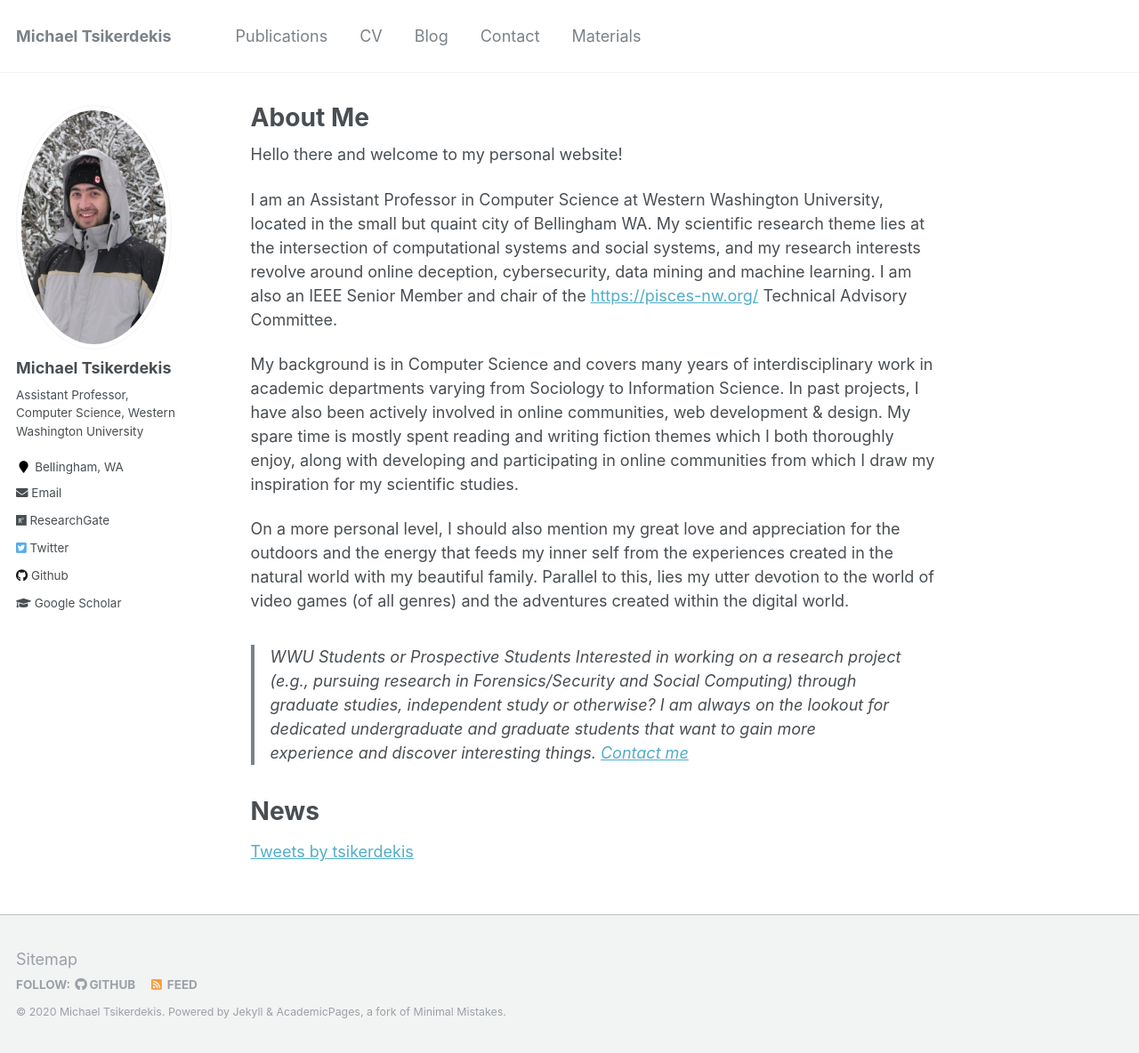
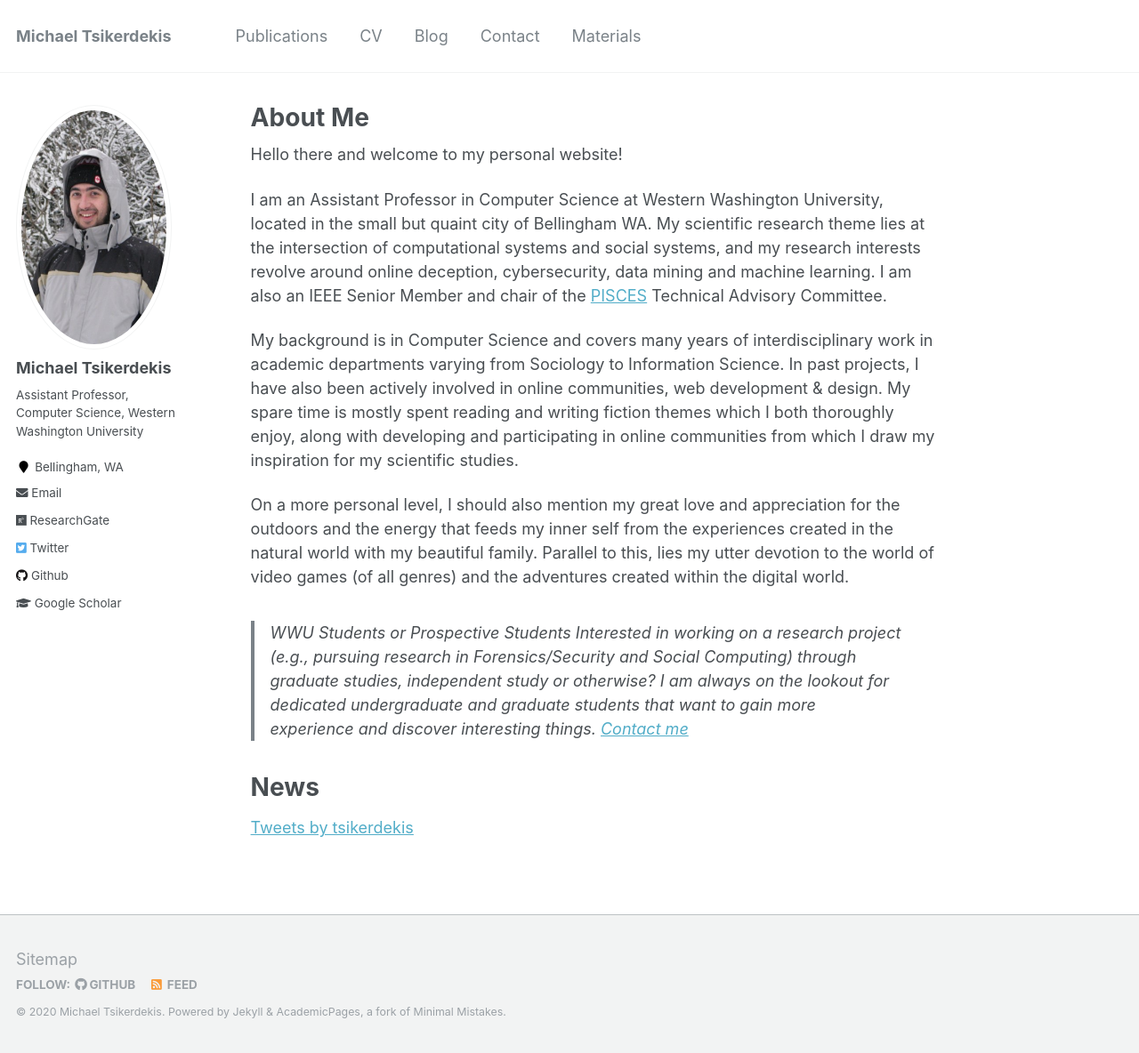
Before and after one commit to tsikerdekis/michael.tsikerdekis.com, a Jekyll site: the page built from _pages/about.md, in a window 1280 px wide and 1184 px high. Shown: the whole window at 89% size. Built offline with Jekyll 4.4.1, drawn with Linux system fonts in a browser that asks for light colours; comment, search, counter and statistics services are not loaded; some of the changed lines change nothing that is shown.

Commit message:
Update about.md

```diff
--- a/_pages/about.md
+++ b/_pages/about.md
@@ -9,7 +9,7 @@ redirect_from:
 
 Hello there and welcome to my personal website!
 
-I am an Assistant Professor in Computer Science at Western Washington University, located in the small but quaint city of Bellingham WA. My scientific research theme lies at the intersection of computational systems and social systems, and my research interests revolve around online deception, cybersecurity, data mining and machine learning. I am also an IEEE Senior Member and chair of the [https://pisces-nw.org/](PISCES) Technical Advisory Committee.
+I am an Assistant Professor in Computer Science at Western Washington University, located in the small but quaint city of Bellingham WA. My scientific research theme lies at the intersection of computational systems and social systems, and my research interests revolve around online deception, cybersecurity, data mining and machine learning. I am also an IEEE Senior Member and chair of the [PISCES](https://pisces-nw.org/) Technical Advisory Committee.
 
 My background is in Computer Science and covers many years of interdisciplinary work in academic departments varying from Sociology to Information Science. In past projects, I have also been actively involved in online communities, web development & design. My spare time is mostly spent reading and writing fiction themes which I both thoroughly enjoy, along with developing and participating in online communities from which I draw my inspiration for my scientific studies.
 
```
